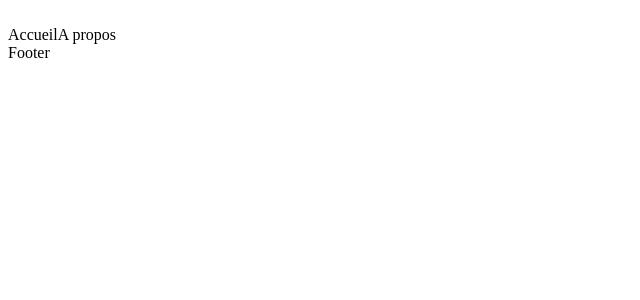
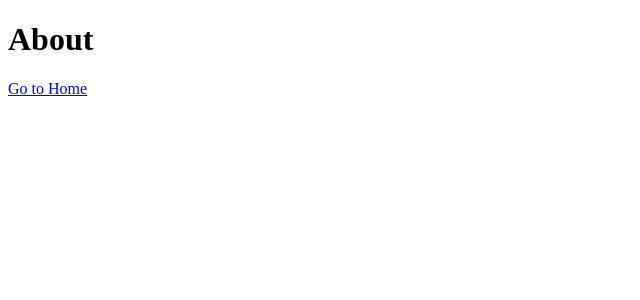
Before and after one commit to vjeanty02/OPC_Project_7, a React (Vite) app in the folder kasa/: page /about in a window 1280 px wide. Shown: the top 300 px of the page, without its empty margins (0-640 px from the left). Built offline with nearby package versions, Linux system fonts and the light colour scheme.

Commit message:
Add basic architecture

```diff
--- a/kasa/src/App.jsx
+++ b/kasa/src/App.jsx
@@ -1,14 +1,12 @@
-import React from 'react'
-import Header from './Components/Header/Header'
-import Footer from './Components/Footer/Footer'
+import React from "react";
+import AppRouter from "./AppRouter";
 
 function App() {
   return (
-    <div>
-      <Header/>
-      <Footer/>
+    <div className="App">
+      <AppRouter />
     </div>
-  )
+  );
 }
 
-export default App
+export default App;
--- /dev/null
+++ b/kasa/src/AppRouter.jsx
@@ -0,0 +1,18 @@
+import React from "react";
+import { BrowserRouter, Routes, Route } from "react-router-dom";
+import Home from "./Pages/Home/Home";
+import About from "./Pages/About/About";
+import Error from "./Pages/Error/Error";
+
+function AppRouter() {
+  return (
+    <BrowserRouter>
+      <Routes>
+        <Route path="/" element={<Home />} />
+        <Route path="/about" element={<About />} />
+        <Route path="*" element={<Error />} />
+      </Routes>
+    </BrowserRouter>
+  );
+}
+export default AppRouter;
--- /dev/null
+++ b/kasa/src/Pages/About/About.jsx
@@ -0,0 +1,12 @@
+// About.jsx
+import React from "react";
+import { Link } from "react-router-dom";
+
+export default function About() {
+  return (
+    <div className="About">
+      <h1>About</h1>
+      <Link to="/">Go to Home</Link>
+    </div>
+  );
+}
--- /dev/null
+++ b/kasa/src/Pages/Error/Error.jsx
@@ -0,0 +1,16 @@
+import React from "react";
+import "./Error.css"
+import { Link } from "react-router-dom";
+
+
+function Error() {
+    return (
+        <div className="Error">
+            <h1>Error</h1>
+            <Link to="/">Go to Home</Link>
+        </div>
+    );
+}
+
+
+export default Error;
--- /dev/null
+++ b/kasa/src/Pages/Home/Home.jsx
@@ -0,0 +1,13 @@
+// Home.jsx
+import React from "react";
+import { Link } from "react-router-dom";
+
+function Home() {
+  return (
+    <div className="Home">
+      <h1>Home</h1>
+      <Link to="/about">Go to About</Link>
+    </div>
+  );
+}
+export default Home;
```
Also changed, not shown: kasa/src/Pages/About/About.css (added), kasa/src/Pages/Error/Error.css (added), kasa/src/Pages/Home/Home.css (added).
